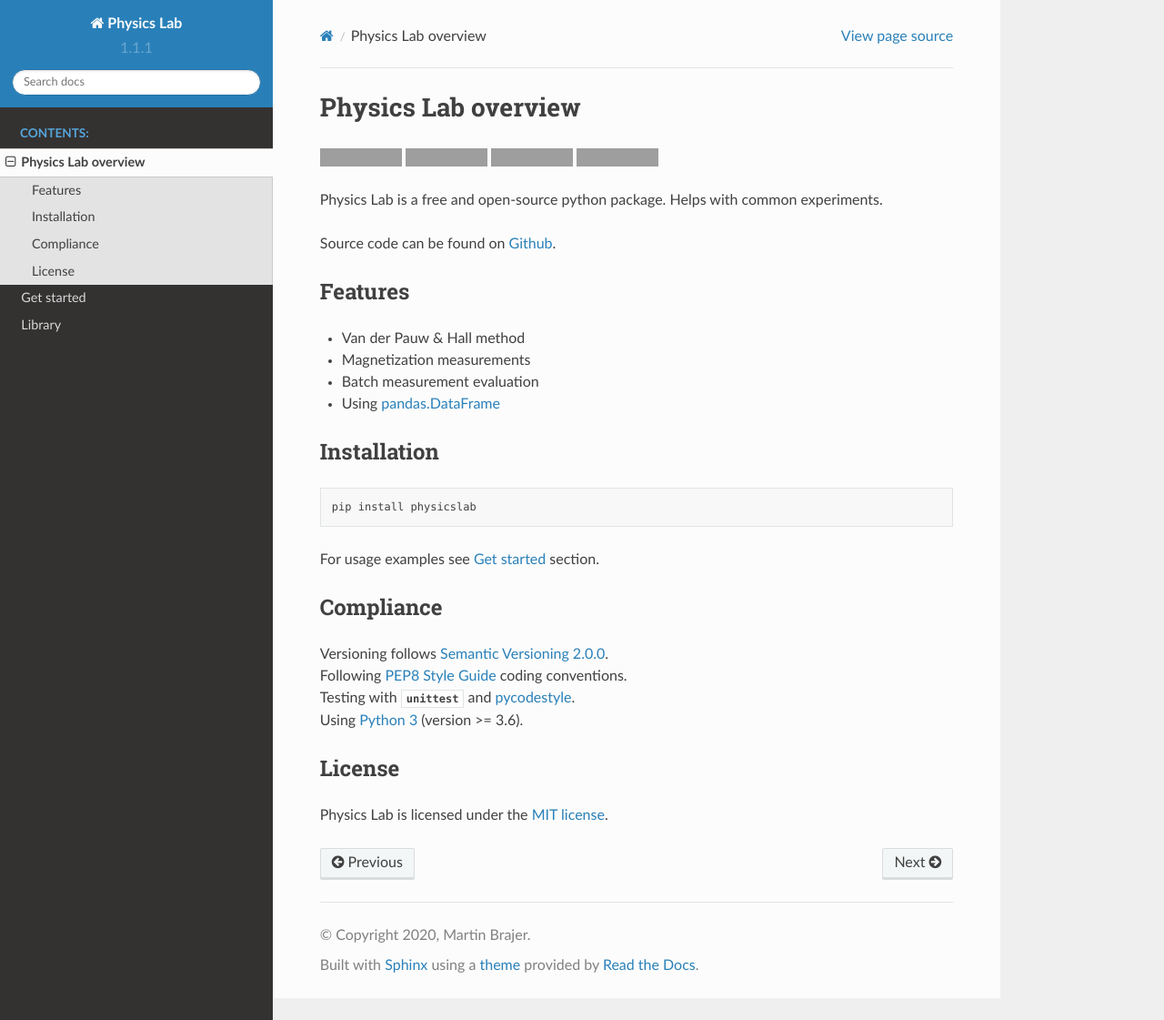
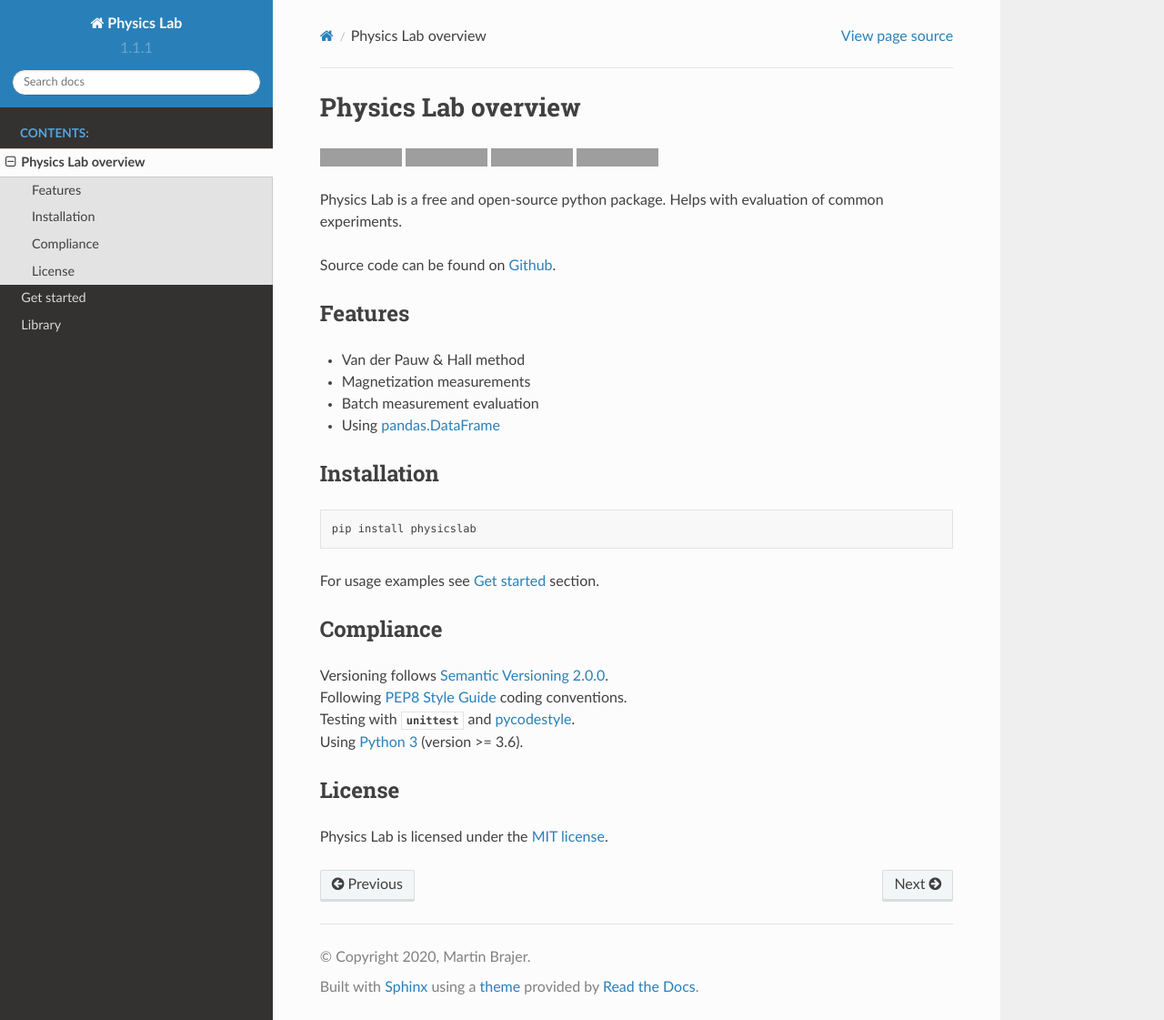
Before and after one commit to martin-brajer/physics-lab, a Sphinx documentation site: the page built from docs/source/physicslab_overview.rst, in a window 1280 px wide and 1121 px high. Shown: the whole window at 91% size. Built offline with Sphinx 7.4.7 and the Read the Docs theme 2.0.0, drawn with Linux system fonts in a browser that asks for light colours; grey boxes are pictures that could not be loaded.

Commit message:
docs typos

```diff
--- a/docs/source/_overview.rst
+++ b/docs/source/_overview.rst
@@ -12,7 +12,8 @@
 .. |PyPI| image:: https://badge.fury.io/py/physicslab.svg
     :target: https://pypi.org/project/physicslab/
 
-Physics Lab is a free and open-source python package. Helps with common experiments.
+Physics Lab is a free and open-source python package. Helps with
+evaluation of common experiments.
 
 Source code can be found on `Github <https://github.com/martin-brajer/physics-lab>`_.
 
--- a/docs/source/physicslab_overview.rst
+++ b/docs/source/physicslab_overview.rst
@@ -1,4 +1,4 @@
 Physics Lab overview
-=======================
+====================
 
 .. include:: ./_overview.rst
```
Also changed, not shown: other parts of docs/source/_overview.rst (+1 -1 lines).
